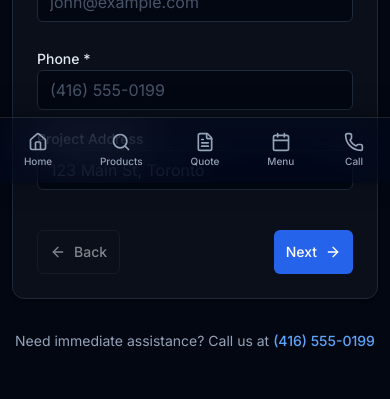
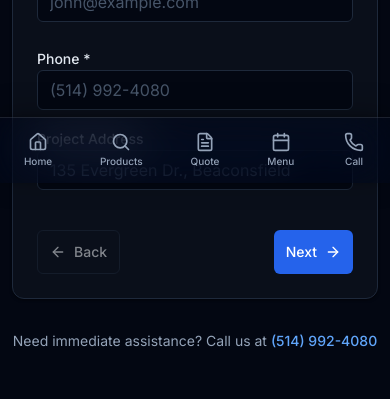
Before and after one commit to OL-Projects/verrex-website, a Next.js app: page /en/quote in a window 390 px wide. Shown: the part 661-1060 px from the top of the page. Built offline with nearby package versions, Linux system fonts and the light colour scheme.

Commit message:
fix: update remaining old phone number and address on quote page

```diff
--- a/src/app/[locale]/quote/page.tsx
+++ b/src/app/[locale]/quote/page.tsx
@@ -136,8 +136,8 @@ export default function QuotePage() {
                       <div><Label htmlFor="email">{t("email")} *</Label><Input id="email" type="email" value={formData.email} onChange={(e) => updateField("email", e.target.value)} placeholder="john@example.com" required /></div>
                     </div>
                     <div className="grid grid-cols-1 sm:grid-cols-2 gap-4">
-                      <div><Label htmlFor="phone">{t("phone")} *</Label><Input id="phone" type="tel" value={formData.phone} onChange={(e) => updateField("phone", e.target.value)} placeholder="(416) 555-0199" required /></div>
-                      <div><Label htmlFor="address">{t("address")}</Label><Input id="address" value={formData.address} onChange={(e) => updateField("address", e.target.value)} placeholder="123 Main St, Toronto" /></div>
+                      <div><Label htmlFor="phone">{t("phone")} *</Label><Input id="phone" type="tel" value={formData.phone} onChange={(e) => updateField("phone", e.target.value)} placeholder="(514) 992-4080" required /></div>
+                      <div><Label htmlFor="address">{t("address")}</Label><Input id="address" value={formData.address} onChange={(e) => updateField("address", e.target.value)} placeholder="135 Evergreen Dr., Beaconsfield" /></div>
                     </div>
                   </>
                 )}
@@ -247,7 +247,7 @@ export default function QuotePage() {
           <div className="mt-8 text-center">
             <p className="text-sm text-slate-500">
               Need immediate assistance? Call us at{" "}
-              <a href="tel:(416) 555-0199" className="text-blue-600 font-medium">(416) 555-0199</a>
+              <a href="tel:+15149924080" className="text-blue-600 font-medium">(514) 992-4080</a>
             </p>
           </div>
         </div>
```
